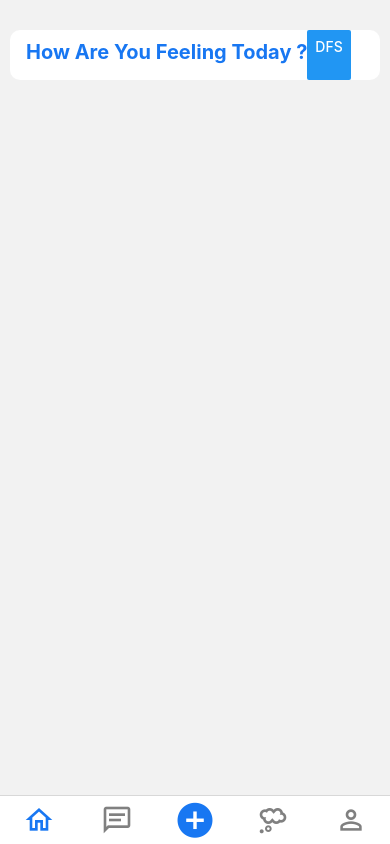
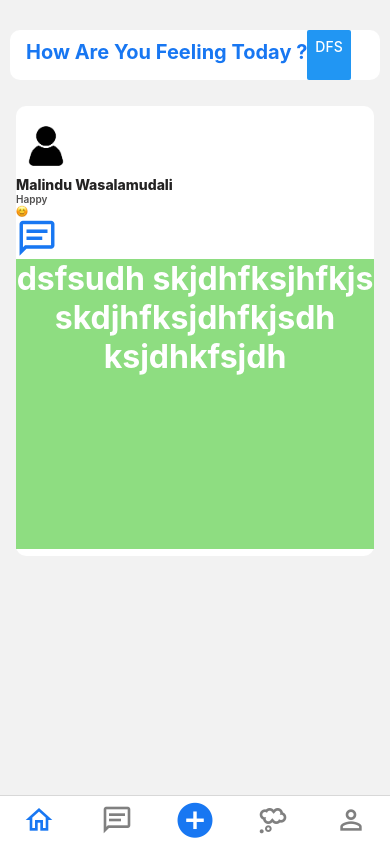
Before and after one commit to Group-15-2/imu, a React Native app: screen / in a window 390 px wide. Built offline with nearby package versions, Linux system fonts and the light colour scheme.

Commit message:
link Card component

```diff
--- a/Screens/Home.js
+++ b/Screens/Home.js
@@ -1,7 +1,7 @@
 import * as React from 'react';
 import { Text, View, SafeAreaView, Button } from 'react-native';
 import Icon from 'react-native-vector-icons/Ionicons';
-//import Card from '../components/Card';
+import Card from '../components/Card';
 
 
 
@@ -10,7 +10,7 @@ export default function Home() {
     <SafeAreaView>
       <View style={{
         backgroundColor: "#fff",
-        margin: 10,marginTop:30,
+        margin: 10, marginTop: 30,
         borderRadius: 10,
         height: 50, flexDirection: 'row',
       }}>
@@ -25,6 +25,7 @@ export default function Home() {
             style={{ height: 25, width: 25 }} />
         </Button>
       </View>
+      <Card />
     </SafeAreaView>
 
   );
```
